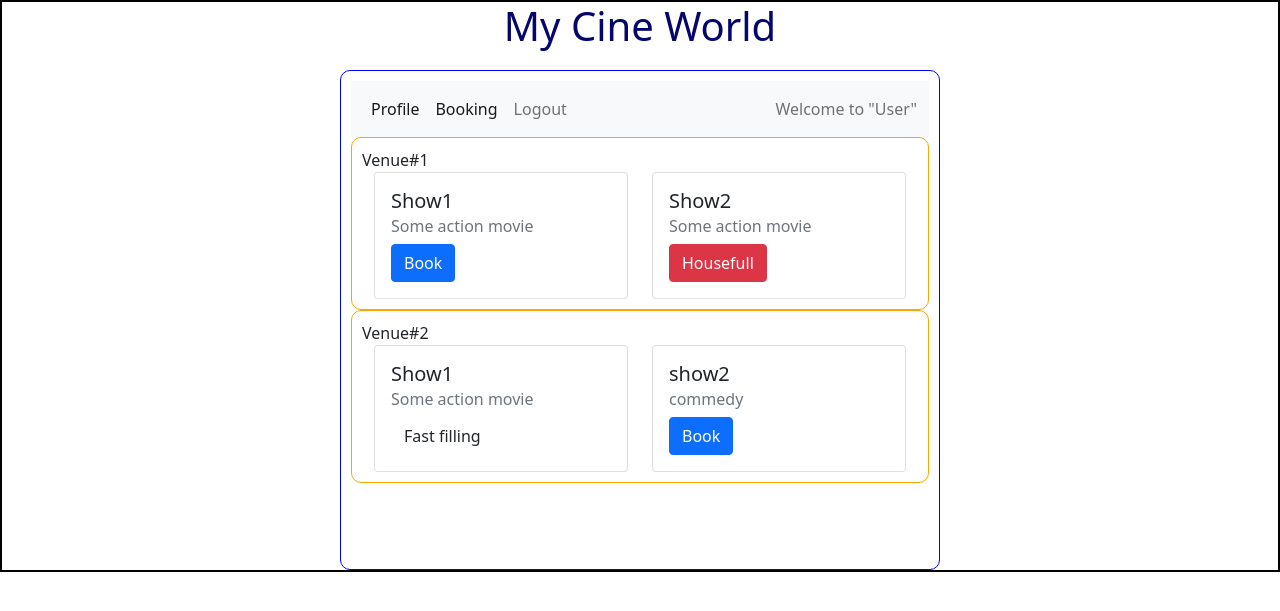
After one commit to vivekanandkumawat261/my_ticketshow_app, a Python web app: template templates/user_dashboard.html in a window 1280 px wide. The commit adds this page. Shown: the top 611 px of the page. Run offline with Jinja, Linux system fonts and the light colour scheme; the template is opened without the code that fills it, so the values that code supplies are empty.

Commit message:
added file admin_dashboard,user_dashboard,login,signup,index,main.css

```diff
--- a/statics/styles/main.css
+++ b/statics/styles/main.css
@@ -1,3 +1,40 @@
 *{
-    margin: 10px;
+    margin: 0px;
 }
+
+.my_container{
+    border: 2px solid black;
+}
+
+.my_panel{
+    width: 80%;
+    margin: auto;
+    height: auto;
+    border: 1px dashed black;
+}
+
+.input_form{
+    border: 1px solid blue;
+    width: 600px;
+    height: 500px;
+    margin: auto;
+    margin-top: 20px;
+    padding: 10px;
+    border-radius: 10px;
+    font-size: 16px;
+    text-align: justify;
+}
+.outer_box{
+    border: 1px solid orange;
+    margin-top: 10px;
+    margin: auto;
+    padding: 10px;
+    border-radius: 10px;
+
+
+}
+.center{
+    text-align: center;
+    margin: auto;
+    color: rgb(5,5, 110)
+}
--- a/templates/index.html
+++ b/templates/index.html
@@ -7,6 +7,5 @@
 </head>
 <body>
     <h1>Welcome to Login</h1>
-    <h1>hellow rodls s</h1>
 </body>
 </html>
--- /dev/null
+++ b/templates/user_dashboard.html
@@ -0,0 +1,110 @@
+<!DOCTYPE html>
+<html lang="en">
+<head>
+    <meta charset="UTF-8">
+    <meta name="viewport" content="width=device-width, initial-scale=1.0">
+    <link href="https://cdn.jsdelivr.net/npm/bootstrap@5.0.2/dist/css/bootstrap.min.css" rel="stylesheet" integrity="sha384-EVSTQN3/azprG1Anm3QDgpJLIm9Nao0Yz1ztcQTwFspd3yD65VohhpuuCOmLASjC" crossorigin="anonymous">
+    <link rel="stylesheet" href="/statics/styles/main.css">
+    <title>User Dashboard</title>
+</head>
+<body>
+    <div class="my_container">
+        <div class="center"> <h1>My Cine World</h1></div>
+
+
+            <div class="input_form">
+                <nav class="navbar navbar-expand-lg navbar-light bg-light">
+                    <div class="container-fluid">
+
+                      <div class="collapse navbar-collapse" id="navbarSupportedContent">
+                        <ul class="navbar-nav me-auto mb-2 mb-lg-0">
+                          <li class="nav-item">
+                            <a class="nav-link active" aria-current="page" href="#">Profile</a>
+                          </li>
+                          <li class="nav-item">
+                            <a class="nav-link active" aria-current="page" href="#">Booking</a>
+                          </li>
+                          <li class="nav-item">
+                            <a class="nav-link" href="#">Logout</a>
+                          </li>
+                        </ul>
+                          <span class="navbar-text">
+                            Welcome to "User"
+                          </span>
+
+                       </div>
+                    </div>
+                </nav>
+            <!-- Venue1 is started -->
+             <div class="outer_box">
+                Venue#1
+                <div class="container">
+                    <div class="row">
+                        <div class="col-md-6">
+                            <!-- show1 card here -->
+                            <div class="card" style="width: 100%;">
+                                <div class="card-body">
+                                    <h5 class="card-title">Show1</h5>
+                                    <h6 class="card-subtitle mb-2 text-muted">Some action movie</h6>
+
+                                    <button type="button" class="btn btn-primary">Book</button>
+                                </div>
+                            </div>
+                            <!-- End of show1 -->
+                        </div>
+                        <div class="col-md-6">
+                            <!-- show1 card here -->
+                            <div class="card" style="width: 100%;">
+                                <div class="card-body">
+                                    <h5 class="card-title">Show2</h5>
+                                    <h6 class="card-subtitle mb-2 text-muted">Some action movie</h6>
+
+                                    <button type="button" class="btn btn-danger">Housefull</button>
+                                </div>
+                            </div>
+                            <!-- End of show1 -->
+                        </div>
+                    </div>
+                </div>
+             </div>
+              <!-- Venue2 is ended                -->
+             <div class="outer_box">
+                Venue#2
+                <div class="container">
+                    <div class="row">
+                        <div class="col-md-6">
+                            <!-- show1 card here -->
+                            <div class="card" style="width: 100%;">
+                                <div class="card-body">
+                                    <h5 class="card-title">Show1</h5>
+                                    <h6 class="card-subtitle mb-2 text-muted">Some action movie</h6>
+
+                                    <button type="button" class="btn bin-outline-warning">Fast filling</button>
+                                </div>
+                            </div>
+                            <!-- End of show1 -->
+                        </div>
+                        <div class="col-md-6">
+                            <!-- show2 card here -->
+                            <div class="card" style="width: 100%;">
+                                <div class="card-body">
+                                    <h5 class="card-title">show2</h5>
+                                    <h6 class="card-subtitle mb-2 text-muted">commedy</h6>
+                                    <button type="button" class="btn btn-primary">Book</button>
+                                </div>
+                            </div>
+                            <!-- End of show2 -->
+                        </div>
+                    </div>
+                </div>
+             </div>
+
+
+            </div>
+
+        </div>
+
+
+    </div>
+</body>
+</html>
```
Also changed, not shown: templates/admin_dashboard.html (added, +74 -0 lines), templates/login.html (added, +34 -0 lines), templates/signup.html (added, +46 -0 lines).
